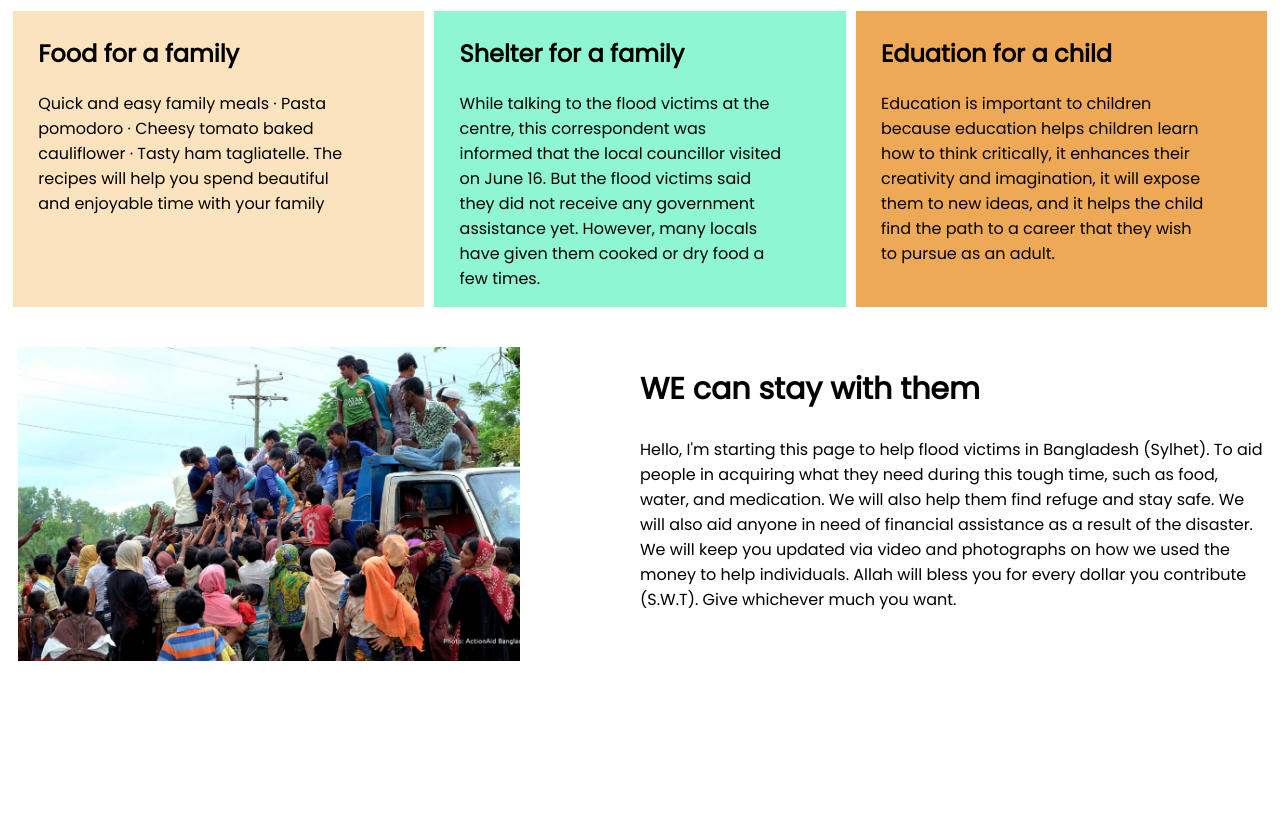
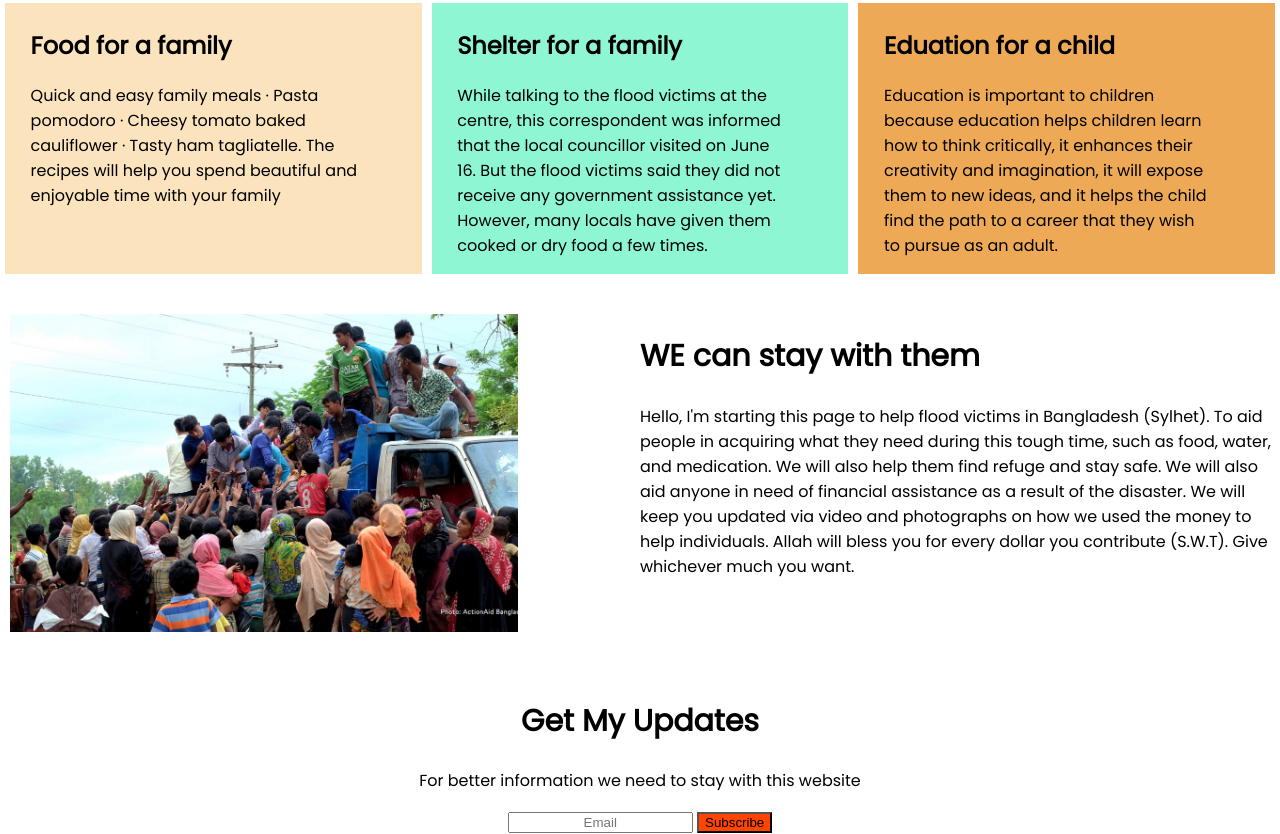
Before and after one commit to hmevan/assingment1-evan, a plain HTML site: page index.html in a window 1280 px wide. Shown: the part 854-1688 px from the top of the page. Before the commit the page ends 1535 px from the top, so only its background shows below. Drawn offline with Linux system fonts and the light colour scheme.

Commit message:
4th step

```diff
--- a/index.html
+++ b/index.html
@@ -81,7 +81,16 @@
                 individuals. Allah will bless you for every dollar you contribute (S.W.T). Give whichever much you want.
             </p>
         </div>
-
+    </section><br>
+    <section class="center">
+        <div>
+            <h1>Get My Updates</h1>
+            <p>For better information we need to stay with this website</p>
+        </div>
+        <div>
+            <input placeholder="Email" type="email">
+            <input class="input" type="submit" value="Subscribe">
+        </div>
     </section>
 </body>
 
--- a/style.css
+++ b/style.css
@@ -1,6 +1,7 @@
 body {
     font-family: 'Poppins', sans-serif;
-    margin: 0git;
+    margin: 0;
+    padding: 0;
 }
 
 .help {
@@ -89,6 +90,14 @@ body {
     margin: 5px;
 }
 
+.center {
+    text-align: center;
+}
+
+.input {
+    background-color: orangered;
+}
+
 
 input {
     text-align: center;
```
